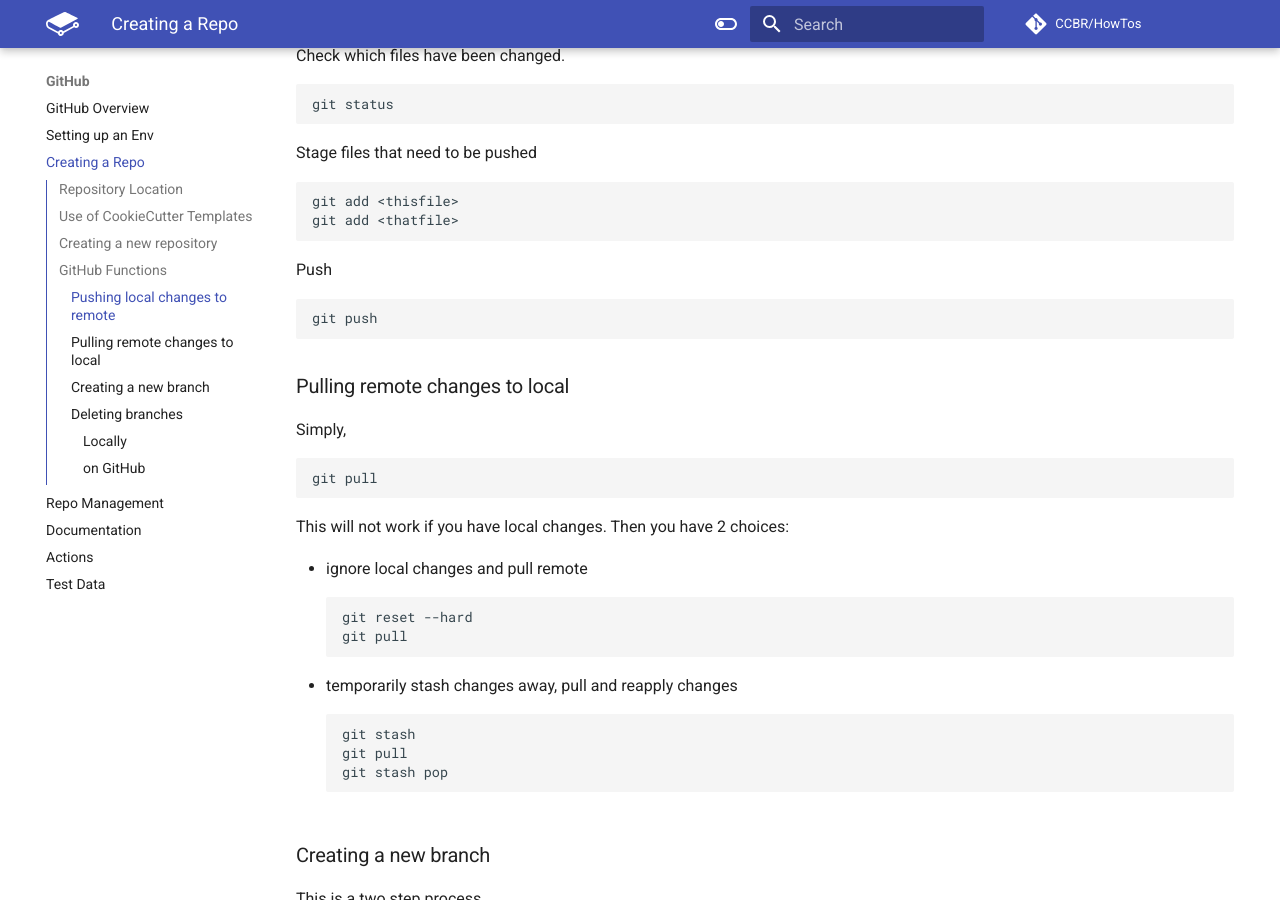
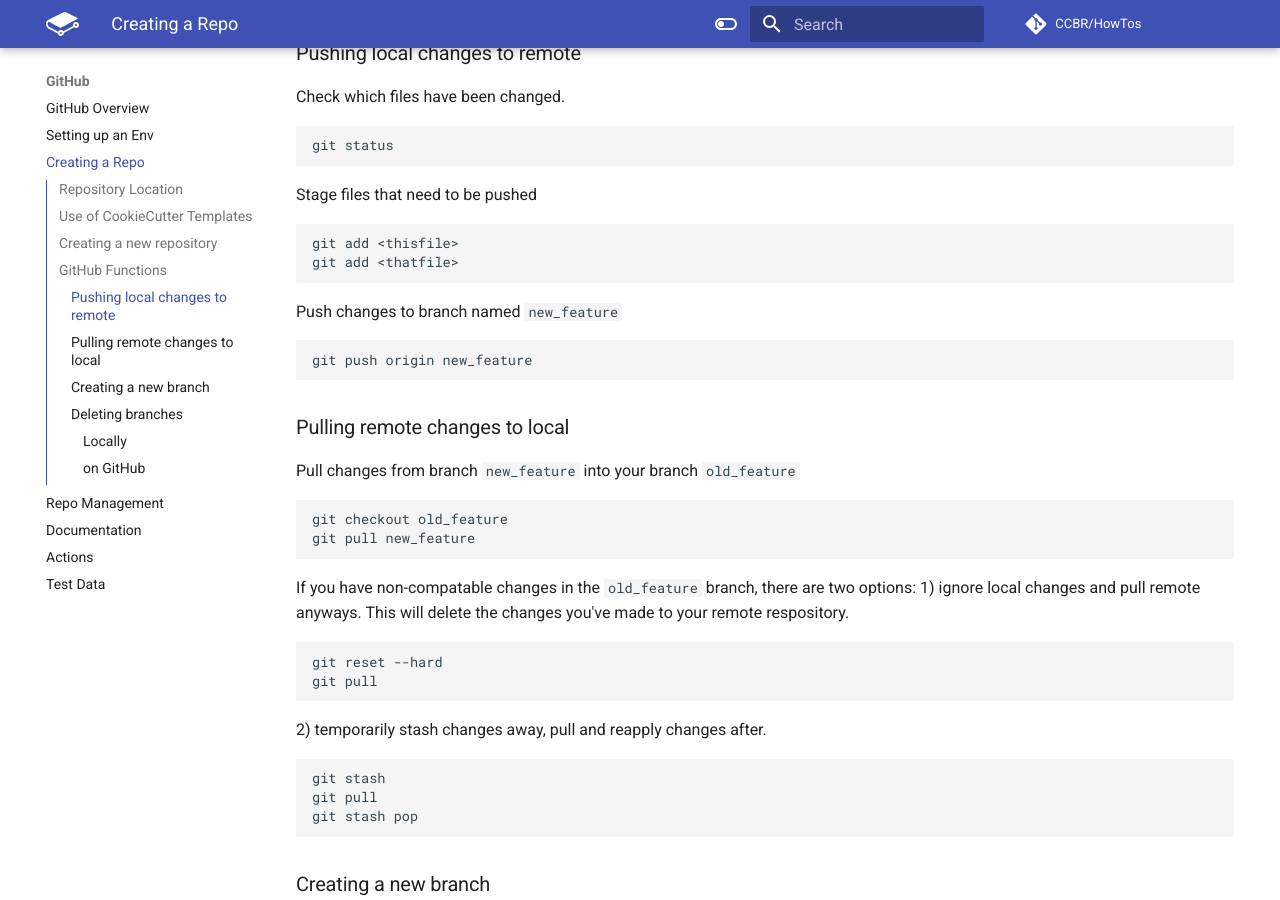
Before and after one commit to escauley/HowTos, an MkDocs documentation site: the page built from docs/GitHub/setup_repo.md, in a window 1280 px wide and 900 px high, scrolled down 1071 px. Built offline with MkDocs 1.6.1 and Material for MkDocs 9.7.7, drawn with Linux system fonts in a browser that asks for light colours; comment, search, counter and statistics services are not loaded; the version menu is left out; some of the changed text lies outside the part shown.

Commit message:
update info'

````diff
--- a/docs/GitHub/setup_repo.md
+++ b/docs/GitHub/setup_repo.md
@@ -11,7 +11,9 @@
     - Snakemake Pipelines: https://github.com/CCBR/CCBR_SnakemakePipelineCookiecutter
 
 ## Creating a new repository
-- To create a new repository on Github using [gh cli](https://cli.github.com/), you can run the following command on [Biowulf](https://hpc.nih.gov) update the new repository name (<ADD NEW REPO NAME>) and the repository description (<ADD REPO DESCRIPTION>) commands below. **NOTE** Do not remove the `CCBR/` leading the repository name, as this will correctly place the repository under the CCBR organizaiton account.
+To create a new repository on Github using [gh cli](https://cli.github.com/), you can run the following command on [Biowulf](https://hpc.nih.gov) after you update the new repository name (`<ADD NEW REPO NAME>`) and the repository description (`<ADD REPO DESCRIPTION>`) commands below.
+
+  **NOTE:** Do not remove the `CCBR/` leading the repository name, as this will correctly place the repository under the CCBR organizaiton account.
 
 ```bash
 gh repo create CCBR/<ADD NEW REPO NAME> \
@@ -21,7 +23,7 @@ gh repo create CCBR/<ADD NEW REPO NAME> \
 --confirm
 ```
 
-- Once the repo is created, then you can clone a local copy of the new repository:
+Once the repo is created, then you can clone a local copy of the new repository:
 
 ```bash
 gh repo clone CCBR/<reponame>.git
@@ -44,26 +46,26 @@ git add <thisfile>
 git add <thatfile>
 ```
 
-Push
+Push changes to branch named `new_feature`
 ```bash
-git push
+git push origin new_feature
 ```
 
 ### Pulling remote changes to local
 
-Simply,
+Pull changes from branch `new_feature` into your branch `old_feature`
 ```bash
-git pull
+git checkout old_feature
+git pull new_feature
 ```
 
-This will not work if you have local changes. Then you have 2 choices:
-
-- ignore local changes and pull remote
+If you have non-compatable changes in the `old_feature` branch, there are two options:
+1) ignore local changes and pull remote anyways. This will delete the changes you've made to your remote respository.
 ```bash
 git reset --hard
 git pull
 ```
-- temporarily stash changes away, pull and reapply changes
+2) temporarily stash changes away, pull and reapply changes after.
 ```bash
 git stash
 git pull
````
Also changed, not shown: docs/GitHub/setup_env.md (+2 -5 lines).
